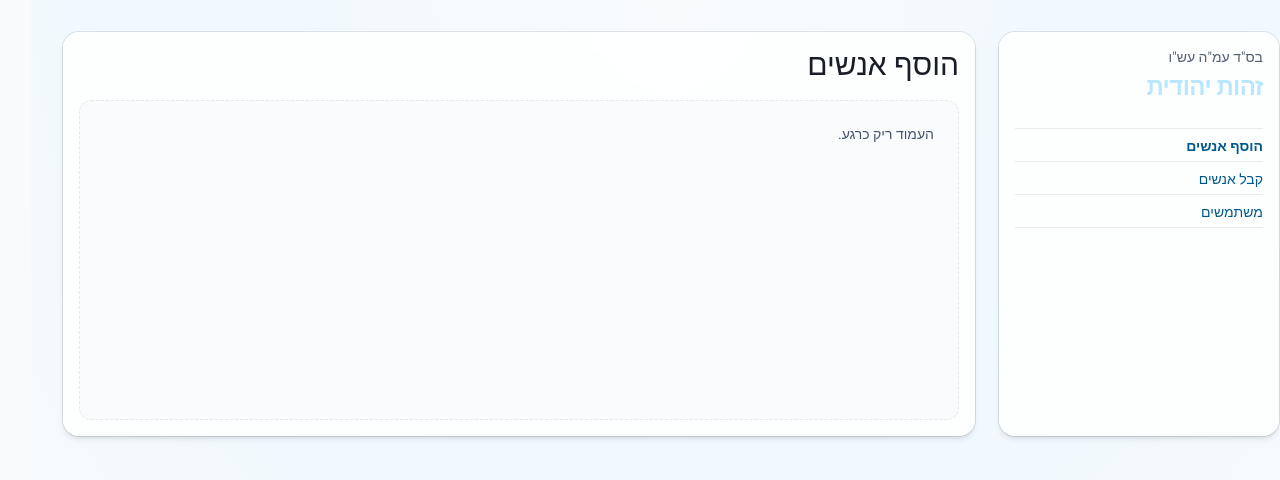
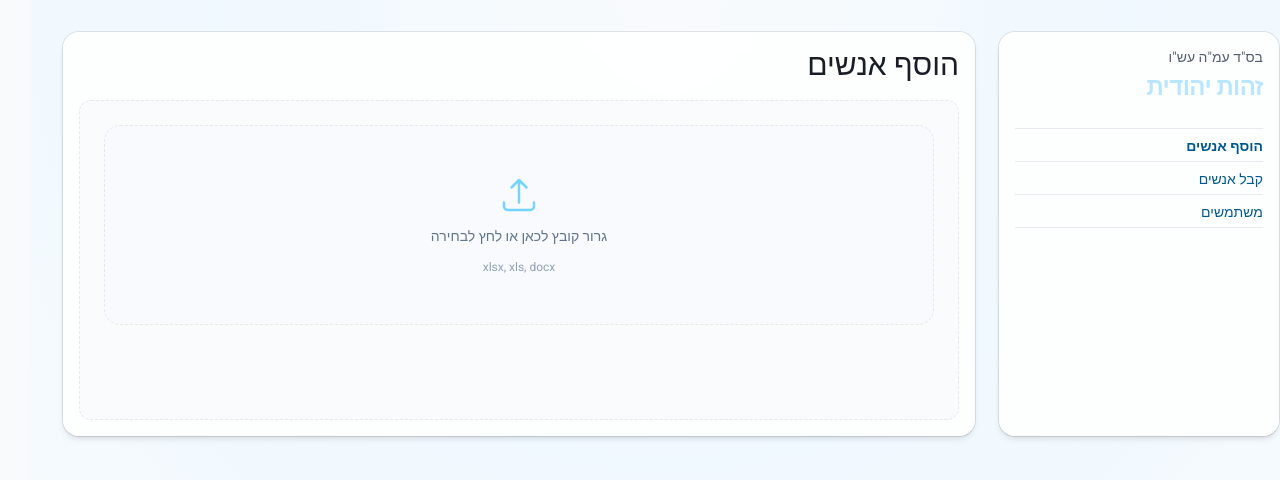
Before and after one commit to emhamitay/zehut.frontend, a React (Vite) app: page /add-people in a window 1280 px wide. Shown: the top 480 px of the page. Built offline with nearby package versions, Linux system fonts and the light colour scheme.

Commit message:
feat: add FileDropZone component and wire into AddPeople page

```diff
--- /dev/null
+++ b/src/components/FileDropZone.tsx
@@ -0,0 +1,230 @@
+import { useRef, useState } from 'react'
+import * as XLSX from 'xlsx'
+import mammoth from 'mammoth'
+import clsx from 'clsx'
+
+type State =
+  | { kind: 'idle' }
+  | { kind: 'dragging' }
+  | { kind: 'parsing' }
+  | { kind: 'done'; fileName: string; count: number; label: string }
+  | { kind: 'error'; message: string }
+
+const ACCEPTED = ['.xlsx', '.xls', '.docx']
+
+function accept(file: File): boolean {
+  return ACCEPTED.some((ext) => file.name.toLowerCase().endsWith(ext))
+}
+
+async function parseFile(
+  file: File
+): Promise<{ type: 'excel'; rows: Record<string, unknown>[] } | { type: 'docx'; text: string }> {
+  const ext = file.name.split('.').pop()?.toLowerCase()
+
+  if (ext === 'xlsx' || ext === 'xls') {
+    const buffer = await file.arrayBuffer()
+    const workbook = XLSX.read(buffer, { type: 'array' })
+    const sheetName = workbook.SheetNames[0]
+    const sheet = workbook.Sheets[sheetName]
+    const rows = XLSX.utils.sheet_to_json<Record<string, unknown>>(sheet)
+    return { type: 'excel', rows }
+  }
+
+  if (ext === 'docx') {
+    const buffer = await file.arrayBuffer()
+    const result = await mammoth.extractRawText({ arrayBuffer: buffer })
+    return { type: 'docx', text: result.value }
+  }
+
+  throw new Error('סוג קובץ לא נתמך')
+}
+
+export default function FileDropZone() {
+  const [state, setState] = useState<State>({ kind: 'idle' })
+  const inputRef = useRef<HTMLInputElement>(null)
+
+  async function handleFile(file: File) {
+    if (!accept(file)) {
+      setState({
+        kind: 'error',
+        message: 'סוג קובץ לא נתמך. יש לבחור קובץ xlsx, xls או docx בלבד.',
+      })
+      return
+    }
+
+    setState({ kind: 'parsing' })
+
+    try {
+      const payload = await parseFile(file)
+
+      await fetch('http://localhost:4000/api/extract', {
+        method: 'POST',
+        headers: { 'Content-Type': 'application/json' },
+        body: JSON.stringify(payload),
+      })
+
+      const count =
+        payload.type === 'excel' ? payload.rows.length : payload.text.length
+      const label = payload.type === 'excel' ? 'שורות' : 'תווים'
+      setState({ kind: 'done', fileName: file.name, count, label })
+    } catch {
+      setState({
+        kind: 'error',
+        message: 'אירעה שגיאה בעיבוד הקובץ. אנא נסה שנית.',
+      })
+    }
+  }
+
+  function onDragOver(e: React.DragEvent) {
+    e.preventDefault()
+    if (state.kind !== 'parsing') setState({ kind: 'dragging' })
+  }
+
+  function onDragLeave() {
+    if (state.kind === 'dragging') setState({ kind: 'idle' })
+  }
+
+  function onDrop(e: React.DragEvent) {
+    e.preventDefault()
+    const file = e.dataTransfer.files[0]
+    if (file) handleFile(file)
+  }
+
+  function onInputChange(e: React.ChangeEvent<HTMLInputElement>) {
+    const file = e.target.files?.[0]
+    if (file) handleFile(file)
+    e.target.value = ''
+  }
+
+  const isDragging = state.kind === 'dragging'
+
+  return (
+    <div
+      role="button"
+      tabIndex={0}
+      aria-label="העלאת קובץ"
+      onClick={() => inputRef.current?.click()}
+      onKeyDown={(e) => e.key === 'Enter' && inputRef.current?.click()}
+      onDragOver={onDragOver}
+      onDragLeave={onDragLeave}
+      onDrop={onDrop}
+      className={clsx(
+        'flex min-h-[200px] cursor-pointer flex-col items-center justify-center gap-3',
+        'rounded-xl border border-dashed transition-colors duration-200',
+        'select-none text-center',
+        isDragging
+          ? 'border-sky-400 bg-sky-50/60'
+          : 'border-border/70 bg-muted/20 hover:border-sky-300 hover:bg-sky-50/30'
+      )}
+    >
+      <input
+        ref={inputRef}
+        type="file"
+        accept=".xlsx,.xls,.docx"
+        className="hidden"
+        onChange={onInputChange}
+      />
+
+      {(state.kind === 'idle' || state.kind === 'dragging') && (
+        <>
+          <UploadIcon
+            className={clsx(
+              'h-10 w-10 transition-colors',
+              isDragging ? 'text-sky-500' : 'text-sky-300'
+            )}
+          />
+          <p
+            className={clsx(
+              'text-sm font-medium transition-colors',
+              isDragging ? 'text-sky-600' : 'text-slate-500'
+            )}
+          >
+            גרור קובץ לכאן או לחץ לבחירה
+          </p>
+          <p className="text-xs text-slate-400">xlsx, xls, docx</p>
+        </>
+      )}
+
+      {state.kind === 'parsing' && (
+        <>
+          <Spinner />
+          <p className="text-sm font-medium text-slate-500">מעבד קובץ...</p>
+        </>
+      )}
+
+      {state.kind === 'done' && (
+        <>
+          <CheckIcon className="h-10 w-10 text-sky-500" />
+          <p className="text-sm font-medium text-slate-700">{state.fileName}</p>
+          <p className="text-xs text-slate-400">
+            נמצאו {state.count} {state.label}
+          </p>
+        </>
+      )}
+
+      {state.kind === 'error' && (
+        <p className="px-4 text-sm font-medium text-red-500">{state.message}</p>
+      )}
+    </div>
+  )
+}
+
+function UploadIcon({ className }: { className?: string }) {
+  return (
+    <svg
+      className={className}
+      fill="none"
+      stroke="currentColor"
+      viewBox="0 0 24 24"
+    >
+      <path
+        strokeLinecap="round"
+        strokeLinejoin="round"
+        strokeWidth={1.5}
+        d="M3 16.5v2.25A2.25 2.25 0 0 0 5.25 21h13.5A2.25 2.25 0 0 0 21 18.75V16.5m-13.5-9L12 3m0 0 4.5 4.5M12 3v13.5"
+      />
+    </svg>
+  )
+}
+
+function CheckIcon({ className }: { className?: string }) {
+  return (
+    <svg
+      className={className}
+      fill="none"
+      stroke="currentColor"
+      viewBox="0 0 24 24"
+    >
+      <path
+        strokeLinecap="round"
+        strokeLinejoin="round"
+        strokeWidth={1.5}
+        d="m4.5 12.75 6 6 9-13.5"
+      />
+    </svg>
+  )
+}
+
+function Spinner() {
+  return (
+    <svg
+      className="h-8 w-8 animate-spin text-sky-400"
+      fill="none"
+      viewBox="0 0 24 24"
+    >
+      <circle
+        className="opacity-25"
+        cx="12"
+        cy="12"
+        r="10"
+        stroke="currentColor"
+        strokeWidth="4"
+      />
+      <path
+        className="opacity-75"
+        fill="currentColor"
+        d="M4 12a8 8 0 0 1 8-8V0C5.373 0 0 5.373 0 12h4z"
+      />
+    </svg>
+  )
+}
--- a/src/pages/AddPeople.tsx
+++ b/src/pages/AddPeople.tsx
@@ -1,9 +1,10 @@
 import AppLayout from '../components/layout/AppLayout'
+import FileDropZone from '../components/FileDropZone'
 
 export default function AddPeople() {
   return (
     <AppLayout title="הוסף אנשים">
-      <p className="text-slate-600">העמוד ריק כרגע.</p>
+      <FileDropZone />
     </AppLayout>
   )
 }
```
